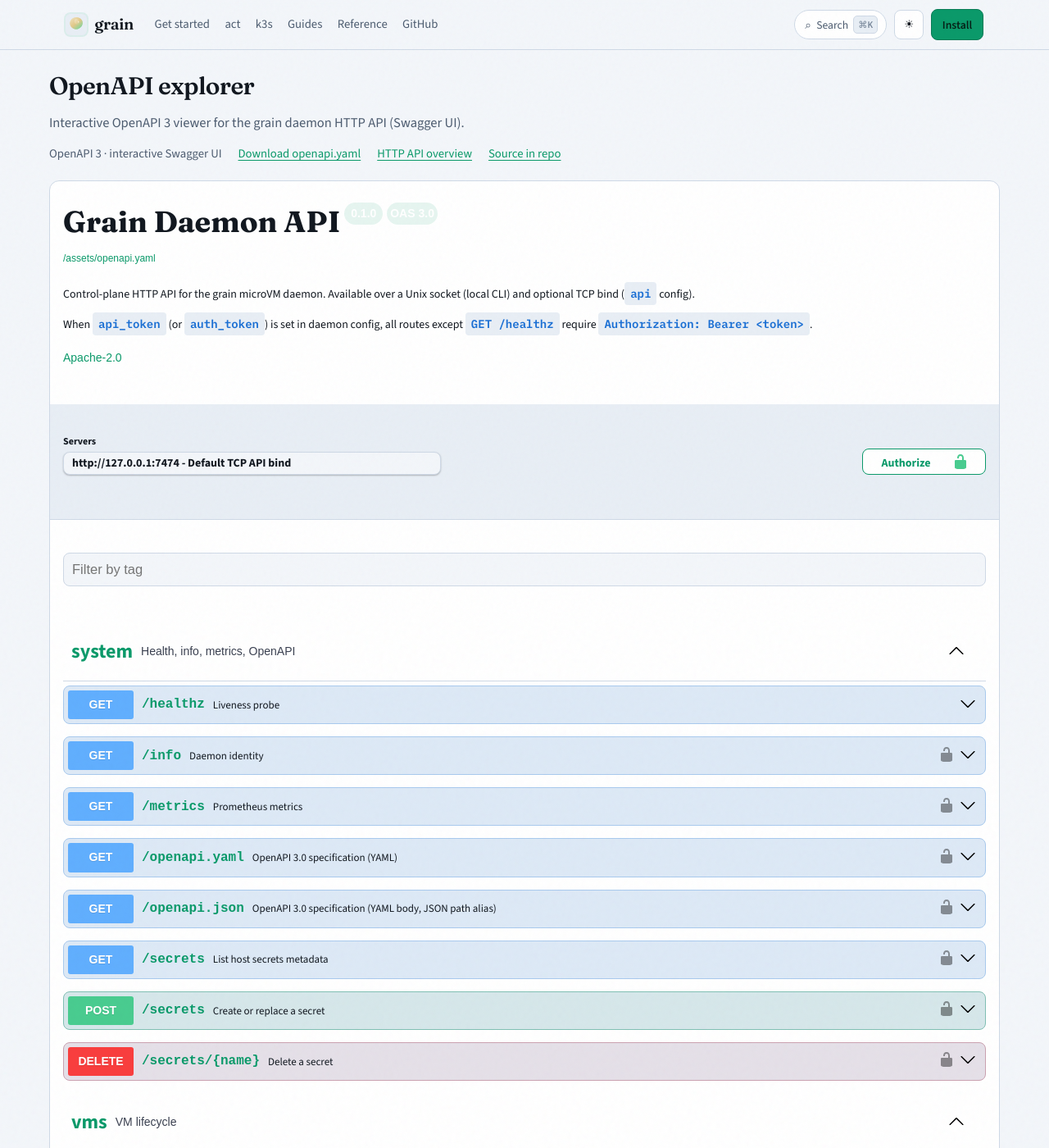
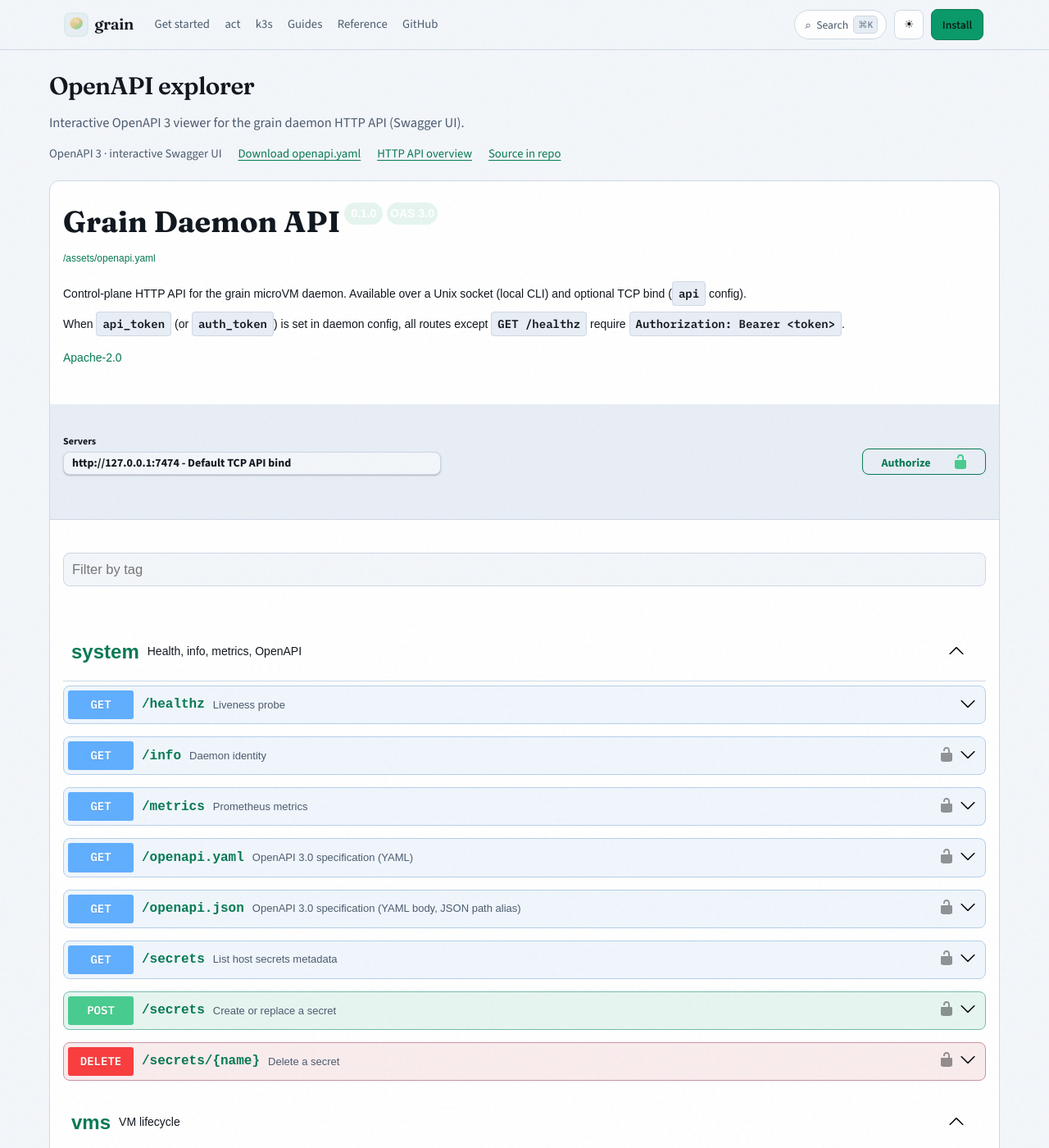
Before and after one commit to cxdy/grain, a Jekyll site: the page built from docs/reference/openapi.md, in a window 1280 px wide and 1400 px high. Shown: the whole window at 82% size. Built offline with Jekyll 4.4.1, drawn with Linux system fonts in a browser that asks for light colours; nearby versions of some CDN libraries.

Commit message:
fix(docs): readable OpenAPI explorer in light mode
Swagger’s default highlighter and soft blue try-it panels left curl and
response chrome low-contrast on light theme. Force theme-aware text
colors, flatten microlight tokens, and use a light code theme in light mode.

```diff
--- a/docs/_layouts/openapi.html
+++ b/docs/_layouts/openapi.html
@@ -4,9 +4,10 @@
   {% include head.html %}
   <link rel="stylesheet" href="https://cdn.jsdelivr.net/npm/swagger-ui-dist@5.17.14/swagger-ui.css" crossorigin="anonymous">
   <style>
-    /* Swagger UI on grain ink/mint chrome */
+    /* Swagger UI on grain ink/mint chrome — theme-aware contrast */
     body.layout-openapi {
       background: var(--bg);
+      color: var(--text);
     }
     .openapi-shell {
       max-width: 1200px;
@@ -22,6 +23,7 @@
       font-size: 1.85rem;
       margin: 0 0 0.4rem;
       letter-spacing: -0.02em;
+      color: var(--text);
     }
     .openapi-intro .lead {
       color: var(--muted);
@@ -36,6 +38,9 @@
       color: var(--muted);
     }
     .openapi-intro a {
+      color: var(--brand-dim);
+    }
+    [data-theme="dark"] .openapi-intro a {
       color: var(--brand);
     }
     #swagger-ui {
@@ -44,55 +49,63 @@
       border-radius: var(--radius-lg);
       overflow: hidden;
     }
-    /* Re-theme Swagger for dark/light via CSS variables */
+
+    /* Base: inherit site type + force readable body text */
     #swagger-ui .swagger-ui {
       font-family: var(--font);
       color: var(--text);
     }
     #swagger-ui .swagger-ui .topbar { display: none; }
-    #swagger-ui .swagger-ui .info {
-      margin: 1.25rem 0;
+    #swagger-ui .swagger-ui .wrapper {
+      padding: 0 1rem 1.5rem;
+      max-width: none;
     }
+
+    /* ---- Shared structure ---- */
+    #swagger-ui .swagger-ui .info { margin: 1.25rem 0; }
     #swagger-ui .swagger-ui .info .title {
       font-family: var(--display);
       color: var(--text);
     }
     #swagger-ui .swagger-ui .info .title small {
       background: var(--brand-soft);
+      color: var(--brand-dim);
+    }
+    [data-theme="dark"] #swagger-ui .swagger-ui .info .title small {
       color: var(--brand);
     }
+    #swagger-ui .swagger-ui .info p,
     #swagger-ui .swagger-ui .info li,
-    #swagger-ui .swagger-ui .info p,
     #swagger-ui .swagger-ui .info table,
-    #swagger-ui .swagger-ui .scheme-container,
-    #swagger-ui .swagger-ui .opblock-tag,
-    #swagger-ui .swagger-ui .opblock-summary-description,
-    #swagger-ui .swagger-ui .opblock-description-wrapper p,
-    #swagger-ui .swagger-ui .response-col_status,
-    #swagger-ui .swagger-ui .response-col_description,
-    #swagger-ui .swagger-ui table thead tr td,
-    #swagger-ui .swagger-ui table thead tr th,
-    #swagger-ui .swagger-ui .parameter__name,
-    #swagger-ui .swagger-ui .parameter__type,
-    #swagger-ui .swagger-ui .tab li,
-    #swagger-ui .swagger-ui .model-title,
-    #swagger-ui .swagger-ui .model,
-    #swagger-ui .swagger-ui section.models h4,
-    #swagger-ui .swagger-ui .responses-inner h4,
-    #swagger-ui .swagger-ui .responses-inner h5,
-    #swagger-ui .swagger-ui label,
-    #swagger-ui .swagger-ui .btn,
-    #swagger-ui .swagger-ui select {
+    #swagger-ui .swagger-ui .markdown p,
+    #swagger-ui .swagger-ui .markdown li,
+    #swagger-ui .swagger-ui .renderedMarkdown p,
+    #swagger-ui .swagger-ui .renderedMarkdown li {
       color: var(--text);
-      font-family: var(--font);
     }
-    #swagger-ui .swagger-ui .opblock-tag {
-      border-bottom-color: var(--border);
+    #swagger-ui .swagger-ui a.nostyle,
+    #swagger-ui .swagger-ui .info a,
+    #swagger-ui .swagger-ui .markdown a {
+      color: var(--brand-dim);
     }
+    [data-theme="dark"] #swagger-ui .swagger-ui a.nostyle,
+    [data-theme="dark"] #swagger-ui .swagger-ui .info a,
+    [data-theme="dark"] #swagger-ui .swagger-ui .markdown a {
+      color: var(--brand);
+    }
+
     #swagger-ui .swagger-ui .scheme-container {
       background: var(--bg-soft);
       box-shadow: none;
       border-bottom: 1px solid var(--border);
+      color: var(--text);
+    }
+    #swagger-ui .swagger-ui .opblock-tag {
+      border-bottom-color: var(--border);
+      color: var(--text) !important;
+    }
+    #swagger-ui .swagger-ui .opblock-tag small {
+      color: var(--muted) !important;
     }
     #swagger-ui .swagger-ui .opblock {
       border-radius: var(--radius);
@@ -103,28 +116,133 @@
     #swagger-ui .swagger-ui .opblock .opblock-summary {
       border-color: transparent;
     }
-    #swagger-ui .swagger-ui .opblock.opblock-get { border-color: color-mix(in srgb, #61affe 35%, var(--border)); background: color-mix(in srgb, #61affe 8%, var(--bg-soft)); }
-    #swagger-ui .swagger-ui .opblock.opblock-post { border-color: color-mix(in srgb, var(--brand) 40%, var(--border)); background: color-mix(in srgb, var(--brand) 8%, var(--bg-soft)); }
-    #swagger-ui .swagger-ui .opblock.opblock-put { border-color: color-mix(in srgb, #fca130 35%, var(--border)); background: color-mix(in srgb, #fca130 8%, var(--bg-soft)); }
-    #swagger-ui .swagger-ui .opblock.opblock-delete { border-color: color-mix(in srgb, var(--danger) 35%, var(--border)); background: color-mix(in srgb, var(--danger) 8%, var(--bg-soft)); }
+    #swagger-ui .swagger-ui .opblock .opblock-summary-method {
+      font-family: var(--mono);
+    }
+    #swagger-ui .swagger-ui .opblock .opblock-summary-path,
+    #swagger-ui .swagger-ui .opblock .opblock-summary-path__deprecated {
+      color: var(--text) !important;
+    }
+    #swagger-ui .swagger-ui .opblock .opblock-summary-description {
+      color: var(--muted) !important;
+    }
     #swagger-ui .swagger-ui .opblock .opblock-section-header {
       background: var(--bg-elev);
       box-shadow: none;
       border-color: var(--border);
+      color: var(--text);
     }
+    #swagger-ui .swagger-ui .opblock .opblock-section-header h4,
+    #swagger-ui .swagger-ui .opblock .opblock-section-header label {
+      color: var(--text) !important;
+    }
+
+    /* Method tints */
+    #swagger-ui .swagger-ui .opblock.opblock-get {
+      border-color: color-mix(in srgb, #3b82f6 45%, var(--border));
+      background: color-mix(in srgb, #3b82f6 10%, var(--bg-elev));
+    }
+    #swagger-ui .swagger-ui .opblock.opblock-post {
+      border-color: color-mix(in srgb, var(--brand) 45%, var(--border));
+      background: color-mix(in srgb, var(--brand) 10%, var(--bg-elev));
+    }
+    #swagger-ui .swagger-ui .opblock.opblock-put {
+      border-color: color-mix(in srgb, #f59e0b 45%, var(--border));
+      background: color-mix(in srgb, #f59e0b 10%, var(--bg-elev));
+    }
+    #swagger-ui .swagger-ui .opblock.opblock-delete {
+      border-color: color-mix(in srgb, var(--danger) 45%, var(--border));
+      background: color-mix(in srgb, var(--danger) 10%, var(--bg-elev));
+    }
+
+    /* Parameters / responses chrome */
+    #swagger-ui .swagger-ui .tab li,
+    #swagger-ui .swagger-ui .tab li button,
+    #swagger-ui .swagger-ui .opblock-description-wrapper p,
+    #swagger-ui .swagger-ui .opblock-external-docs-wrapper p,
+    #swagger-ui .swagger-ui .opblock-title_normal,
+    #swagger-ui .swagger-ui .response-col_status,
+    #swagger-ui .swagger-ui .response-col_description,
+    #swagger-ui .swagger-ui .response-col_links,
+    #swagger-ui .swagger-ui table thead tr td,
+    #swagger-ui .swagger-ui table thead tr th,
+    #swagger-ui .swagger-ui .parameter__name,
+    #swagger-ui .swagger-ui .parameter__type,
+    #swagger-ui .swagger-ui .parameter__in,
+    #swagger-ui .swagger-ui .parameter__deprecated,
+    #swagger-ui .swagger-ui .response-control-media-type__accept-message,
+    #swagger-ui .swagger-ui .responses-header td,
+    #swagger-ui .swagger-ui .responses-inner h4,
+    #swagger-ui .swagger-ui .responses-inner h5,
+    #swagger-ui .swagger-ui .responses-inner h6,
+    #swagger-ui .swagger-ui label,
+    #swagger-ui .swagger-ui .btn,
+    #swagger-ui .swagger-ui select,
+    #swagger-ui .swagger-ui .model-title,
+    #swagger-ui .swagger-ui .model,
+    #swagger-ui .swagger-ui section.models h4,
+    #swagger-ui .swagger-ui .loading-container,
+    #swagger-ui .swagger-ui .errors-wrapper h4 {
+      color: var(--text) !important;
+      font-family: var(--font);
+    }
+    #swagger-ui .swagger-ui .parameter__type,
+    #swagger-ui .swagger-ui .parameter__in,
+    #swagger-ui .swagger-ui .response-col_links,
+    #swagger-ui .swagger-ui .opblock-summary-description {
+      color: var(--muted) !important;
+    }
+    #swagger-ui .swagger-ui .tab li {
+      color: var(--muted) !important;
+    }
+    #swagger-ui .swagger-ui .tab li.active,
+    #swagger-ui .swagger-ui .tab li.active button {
+      color: var(--text) !important;
+    }
+    #swagger-ui .swagger-ui .opblock-body pre.example,
+    #swagger-ui .swagger-ui .request-url,
+    #swagger-ui .swagger-ui .request-url pre {
+      color: var(--text) !important;
+      background: var(--bg-soft) !important;
+    }
+
+    /* Code / curl blocks — contrast fixed per theme */
     #swagger-ui .swagger-ui .opblock-body pre.microlight,
-    #swagger-ui .swagger-ui .highlight-code > .microlight {
+    #swagger-ui .swagger-ui .highlight-code > .microlight,
+    #swagger-ui .swagger-ui .curl-command,
+    #swagger-ui .swagger-ui .curl {
       background: var(--code-bg) !important;
       color: var(--text) !important;
       font-family: var(--mono) !important;
       border-radius: var(--radius);
+      border: 1px solid var(--border);
     }
+    /* Flatten highlighter token colors so they don't fight the bg */
+    [data-theme="light"] #swagger-ui .swagger-ui .microlight,
+    [data-theme="light"] #swagger-ui .swagger-ui .microlight span,
+    [data-theme="light"] #swagger-ui .swagger-ui .curl-command,
+    [data-theme="light"] #swagger-ui .swagger-ui .curl-command span {
+      color: #1a2330 !important;
+      background: transparent !important;
+    }
+    [data-theme="dark"] #swagger-ui .swagger-ui .microlight,
+    [data-theme="dark"] #swagger-ui .swagger-ui .microlight span,
+    [data-theme="dark"] #swagger-ui .swagger-ui .curl-command,
+    [data-theme="dark"] #swagger-ui .swagger-ui .curl-command span {
+      color: #e6edf5 !important;
+      background: transparent !important;
+    }
+
     #swagger-ui .swagger-ui input[type=text],
+    #swagger-ui .swagger-ui input[type=password],
+    #swagger-ui .swagger-ui input[type=search],
+    #swagger-ui .swagger-ui input[type=email],
+    #swagger-ui .swagger-ui input[type=file],
     #swagger-ui .swagger-ui textarea,
     #swagger-ui .swagger-ui select {
-      background: var(--bg);
-      border: 1px solid var(--border);
-      color: var(--text);
+      background: var(--bg) !important;
+      border: 1px solid var(--border) !important;
+      color: var(--text) !important;
       border-radius: var(--radius);
     }
     #swagger-ui .swagger-ui .btn {
@@ -132,16 +250,25 @@
       border: 1px solid var(--border);
       box-shadow: none;
       border-radius: var(--radius);
+      color: var(--text) !important;
     }
     #swagger-ui .swagger-ui .btn.execute {
-      background: var(--brand);
-      border-color: var(--brand-dim);
-      color: #04120c;
+      background: var(--brand) !important;
+      border-color: var(--brand-dim) !important;
+      color: #04120c !important;
       font-weight: 600;
     }
     #swagger-ui .swagger-ui .btn.authorize {
-      color: var(--brand);
-      border-color: var(--brand);
+      color: var(--brand-dim) !important;
+      border-color: var(--brand-dim) !important;
+      background: transparent !important;
+    }
+    [data-theme="dark"] #swagger-ui .swagger-ui .btn.authorize {
+      color: var(--brand) !important;
+      border-color: var(--brand) !important;
+    }
+    #swagger-ui .swagger-ui .btn.cancel {
+      color: var(--text) !important;
     }
     #swagger-ui .swagger-ui section.models {
       border: 1px solid var(--border);
@@ -150,19 +277,40 @@
     #swagger-ui .swagger-ui .model-box {
       background: transparent;
     }
-    #swagger-ui .swagger-ui .wrapper {
-      padding: 0 1rem 1.5rem;
-      max-width: none;
-    }
-    #swagger-ui .swagger-ui a.nostyle,
-    #swagger-ui .swagger-ui .info a {
-      color: var(--brand);
-    }
     #swagger-ui .swagger-ui .markdown code,
     #swagger-ui .swagger-ui .renderedMarkdown code {
       background: var(--code-bg);
-      color: var(--sand);
+      color: var(--text);
       font-family: var(--mono);
+      border: 1px solid var(--border);
+    }
+
+    /* Light-mode: dial back pastel GET panel so body text stays dark-on-light */
+    [data-theme="light"] #swagger-ui .swagger-ui .opblock.opblock-get {
+      background: #f0f6fc;
+      border-color: #b6d0ea;
+    }
+    [data-theme="light"] #swagger-ui .swagger-ui .opblock.opblock-get .tab-header,
+    [data-theme="light"] #swagger-ui .swagger-ui .opblock.opblock-get .opblock-section-header {
+      background: #e8f1fa;
+    }
+    [data-theme="light"] #swagger-ui .swagger-ui .opblock-body,
+    [data-theme="light"] #swagger-ui .swagger-ui .opblock-body * {
+      /* children re-set intentionally below; keep inherited text dark */
+    }
+    [data-theme="light"] #swagger-ui .swagger-ui .responses-wrapper,
+    [data-theme="light"] #swagger-ui .swagger-ui .parameters-container {
+      color: #121820;
+    }
+    [data-theme="light"] #swagger-ui .swagger-ui .response-col_description__inner p,
+    [data-theme="light"] #swagger-ui .swagger-ui .response-col_description p {
+      color: #121820 !important;
+    }
+    [data-theme="light"] #swagger-ui {
+      background: #ffffff;
+    }
+    [data-theme="light"] #swagger-ui .swagger-ui .btn.execute {
+      color: #04120c !important;
     }
   </style>
 </head>
@@ -188,6 +336,11 @@
   <script>
     (function () {
       var specUrl = {{ '/assets/openapi.yaml' | relative_url | jsonify }};
+      function highlightTheme() {
+        var t = document.documentElement.getAttribute('data-theme');
+        // agate is dark-bg; idea is light-bg (readable on light panels)
+        return t === 'light' ? 'idea' : 'agate';
+      }
       window.addEventListener('DOMContentLoaded', function () {
         if (!window.SwaggerUIBundle) return;
         window.SwaggerUIBundle({
@@ -205,7 +358,7 @@
           persistAuthorization: true,
           displayRequestDuration: true,
           filter: true,
-          syntaxHighlight: { activated: true, theme: 'agate' }
+          syntaxHighlight: { activated: true, theme: highlightTheme() }
         });
       });
     })();
```
